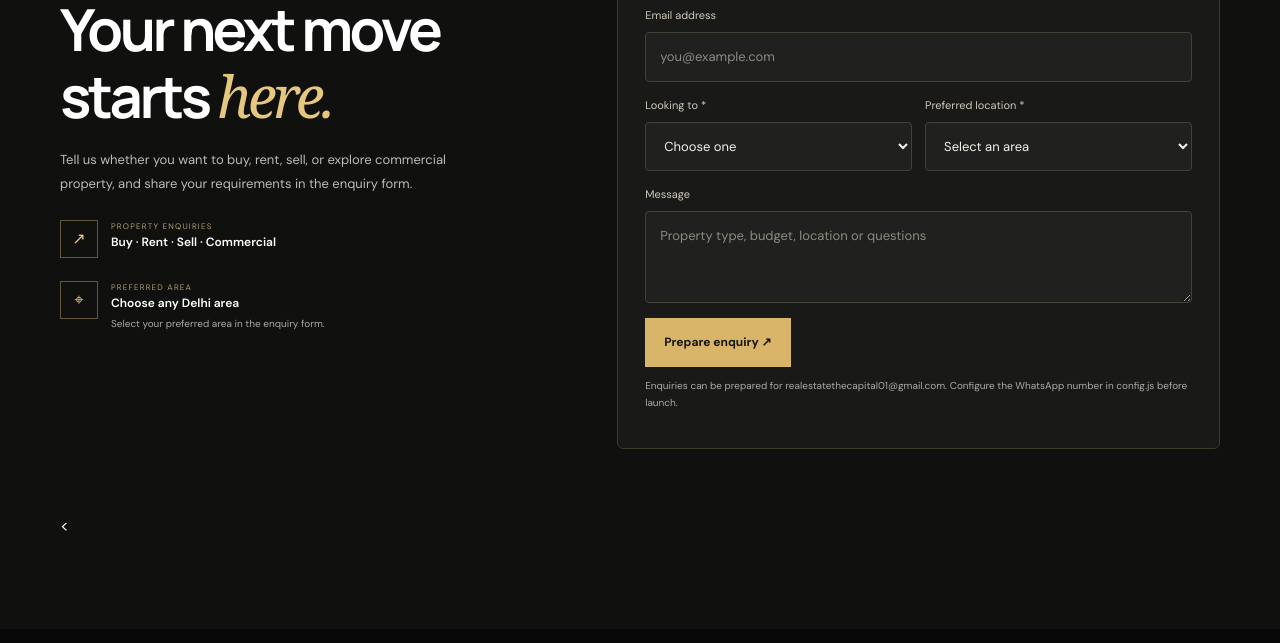
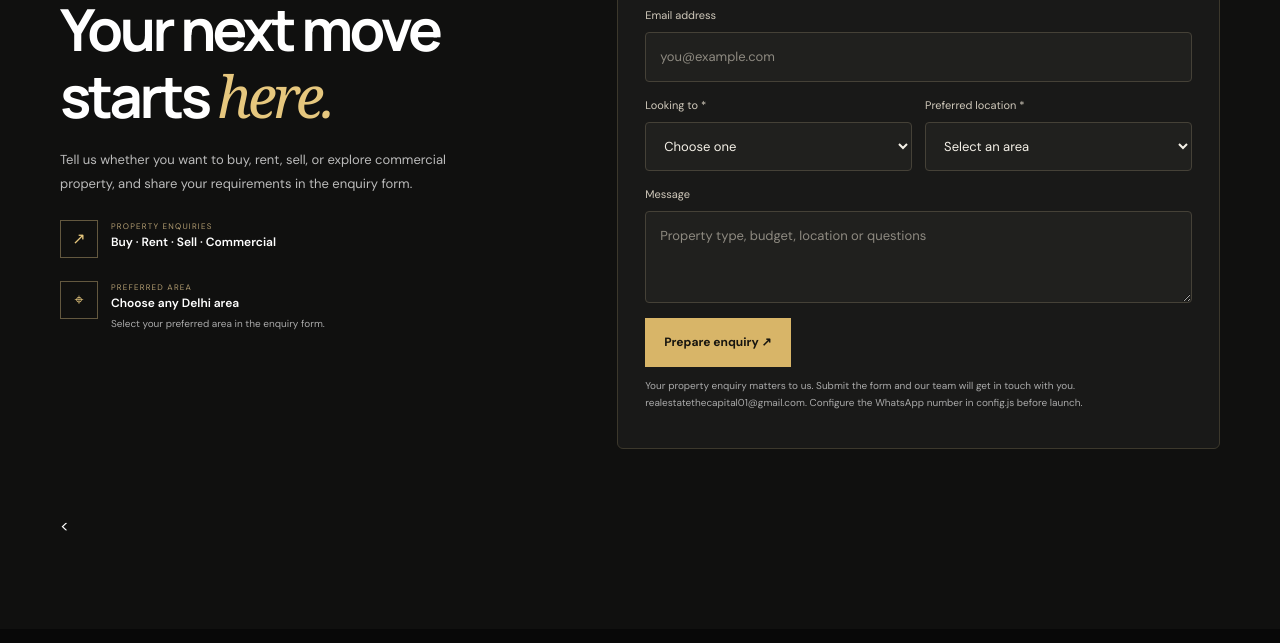
Before and after one commit to anshusharma0235-cloud/the-capital-real-estate, a plain HTML site: page index.html in a window 1280 px wide. Shown: the part 4214-4857 px from the top of the page. Drawn offline with Linux system fonts and the light colour scheme.

Commit message:
Update index.html

```diff
--- a/index.html
+++ b/index.html
@@ -33,7 +33,8 @@
 <option>Greater Kailash</option><option>Saket</option><option>Uttam Nagar</option><option>Janakpuri</option>
 <option>Vasant Kunj</option><option>Punjabi Bagh</option><option>Karol Bagh</option><option>Connaught Place</option>
 <option>Shahdara</option><option>Mayur Vihar</option><option>Gurugram / Gurgaon</option><option>Noida</option>
-</select></label></div><label>Message<textarea name="message" rows="3" placeholder="Property type, budget, location or questions"></textarea></label><button class="goldbtn" type="submit">Prepare enquiry ↗</button><p class="formnote" id="formnote">Enquiries can be prepared for realestatethecapital01@gmail.com. Configure the WhatsApp number in config.js before launch.</p></form></section></main>
+</select></label></div><label>Message<textarea name="message" rows="3" placeholder="Property type, budget, location or questions"></textarea></label><button class="goldbtn" type="submit">Prepare enquiry ↗</button><p class="formnote" id="formnote">Your property enquiry matters to us. Submit the form and our team will get in touch with you.
+ realestatethecapital01@gmail.com. Configure the WhatsApp number in config.js before launch.</p></form></section></main>
 <footer><div class="footmain"><a class="brand" href="#home"><img class="brand-logo" src="capital-logo.png" alt="The Capital Real Estate logo"></a><p>Find your next address.<br>Make your next move with clarity.</p><div class="footlinks"><a href="#properties">Properties</a><a href="#about">About</a><a href="#services">Services</a><a href="#contact">Contact</a></div></div><div class="footbottom">© <span id="year"></span> The Capital Real Estate. <span>Sample listings are illustrative and unverified.</span></div></footer>
 <section class="gemini-panel" id="geminiPanel" aria-label="Property assistant" hidden>
   <div class="gemini-panel-head"><strong>✦ Capital Property Assistant</strong><button type="button" id="closeGemini" aria-label="Close assistant">×</button></div>
```
